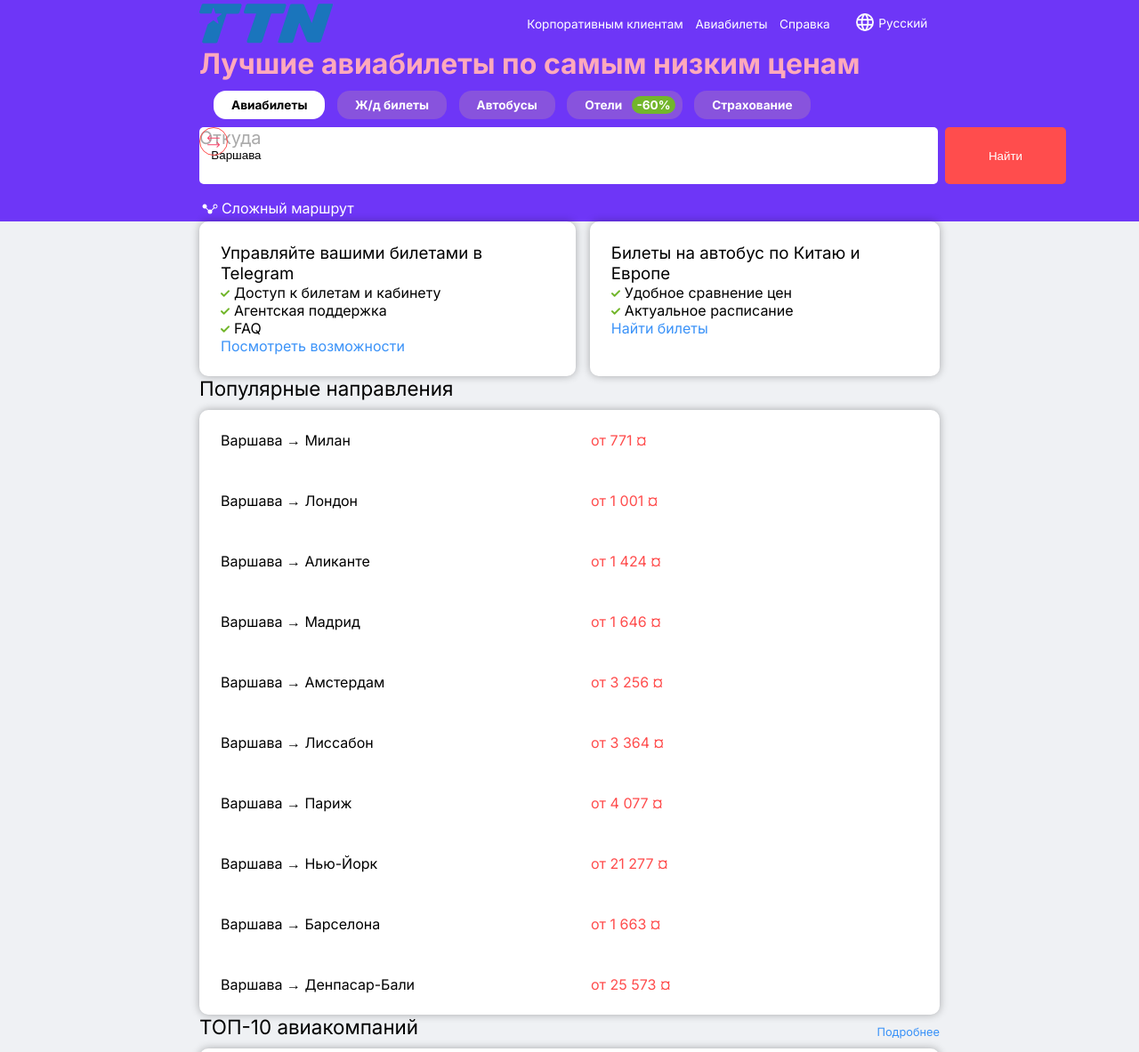
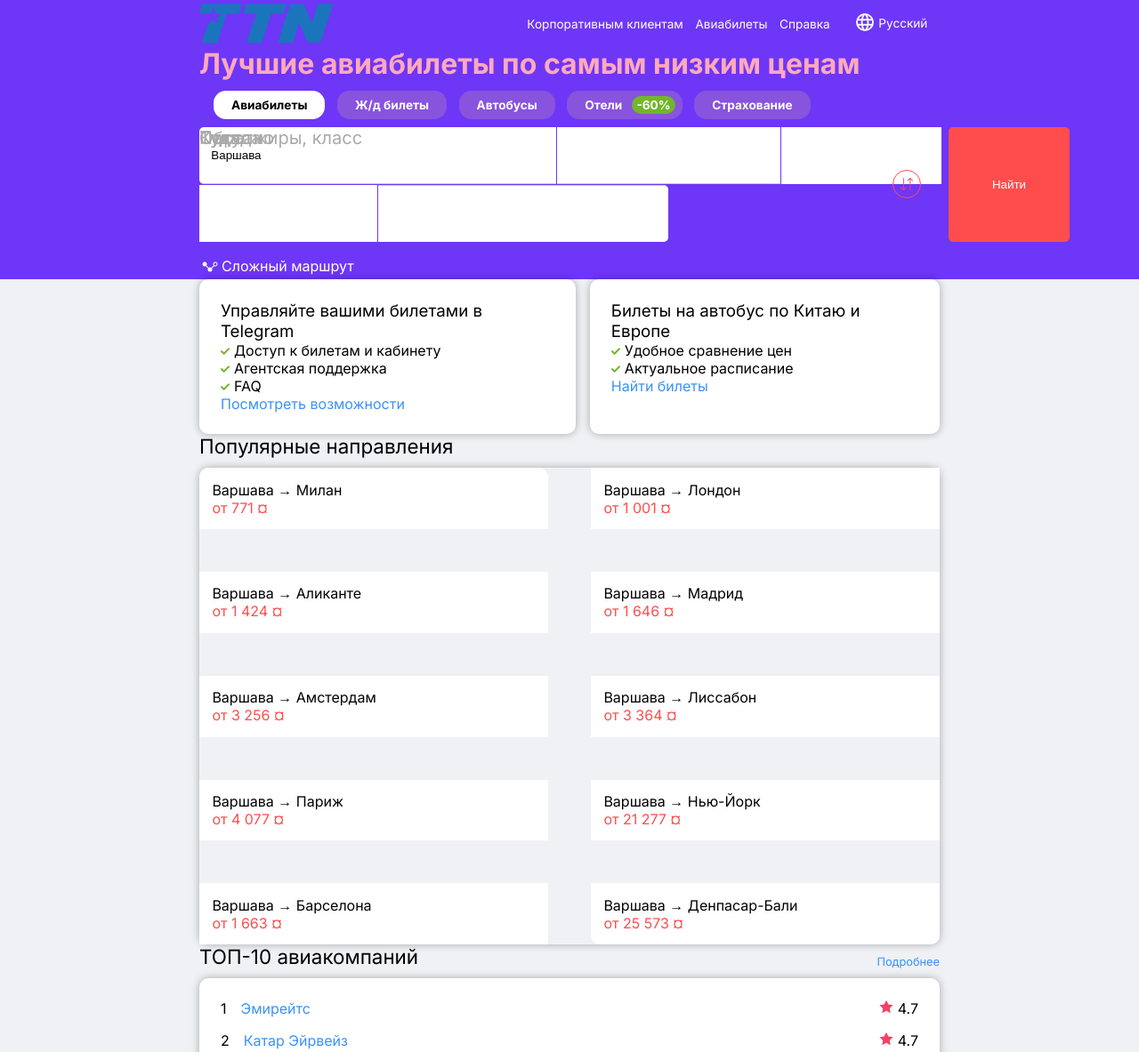
Before and after one commit to IgrisUVG/JavaRushProjact1, a plain HTML site: page index.html in a window 1280 px wide. Shown: the top 1183 px of the page at 89% size. Drawn offline with Linux system fonts and the light colour scheme.

Commit message:
seventh approximation
experiment with media 320px

```diff
--- a/css/index.css
+++ b/css/index.css
@@ -11,22 +11,73 @@
     }
 
     fieldset {
-        display: flex;
-        flex-direction: column;
+        display: grid;
+        grid-template-columns: repeat(2, 1fr);
         margin-bottom: 1em;
     }
 
     fieldset input {
         display: block;
-        border-bottom: 1px solid gray;
+        width: 100%;
+        height: 100%;
+        min-width: 136px;
+        min-height: 64px;
+        padding: 1em;
+        /*border-bottom: 1px solid gray;*/
     }
 
-    fieldset input:first-child {
+    #from, #to, #passengers {
+        grid-column: span 2;
+    }
+
+    #from, #to {
+        border-bottom: 1px solid #ccc;
+    }
+
+    #passengers {
+        border-top: 1px solid #ccc;
+    }
+
+    #swap {
+        left: auto;
+        right: 1.3em;
+        top: 3em;
+        transform: rotate(90deg);
+    }
+
+    /*fieldset input:first-child*/
+    #from {
         border-radius: 5px 5px 0 0;
     }
 
     fieldset input:last-child {
         border-radius: 0 0 5px 5px;
+    }
+
+    #pops {
+        display: flex;
+        flex-direction: column;
+        gap: 1px;
+        border-radius: 10px;
+        box-shadow: 0 0 10px rgba(0, 0, 0, .3);
+    }
+
+    #pops div {
+        background-color: white;
+        padding: .9em;
+    }
+
+    #pops div:first-child {
+        border-radius: 10px 10px 0 0;
+    }
+
+    #pops div:last-child {
+        border-radius: 0 0 10px 10px;
+    }
+
+
+    #pops p:nth-child(2n) {
+        color: var(--accent-color);
     }
 
 }
@@ -83,7 +134,7 @@
     fieldset {
         display: grid;
         grid-area: inputs;
-        /*gap: 1px;*/
+        gap: 1px;
         grid-template-columns: minmax(200px, 1fr) minmax(200px, 1fr) repeat(2, minmax(125px, 1fr)) minmax(180px, 1fr);
         margin: 0;
     }
@@ -111,13 +162,13 @@
         gap: 1.5em;
     }
 
-    #pop {
+    #pops {
         display: grid;
         grid-template-columns: repeat(2, 1fr);
         gap: 3em;
     }
 
-    /*#pop section {*/
+    /*#pops section {*/
     /*    display: flex;*/
     /*    justify-content: space-between;*/
     /*}*/
@@ -273,7 +324,7 @@ form input {
     display: block;
     outline: none;
     padding: 1em;
-    border: none;
+    /*border: none;*/
 }
 
 form label {
@@ -311,9 +362,9 @@ form label {
 
 form button {
     grid-area: find-button;
-    min-width: 136px;
     width: 100%;
     height: 100%;
+    min-width: 136px;
     min-height: 64px;
     background-color: var(--accent-color);
     color: white;
@@ -365,7 +416,7 @@ footer a {
     padding: 1.5em;
 }
 
-#pop p:nth-child(2n) {
+#pops p:nth-child(2n) {
     color: var(--accent-color);
 }
 
@@ -408,10 +459,10 @@ footer a {
 }
 
 
-#faq p,
-#hot p {
-    padding-bottom: 1.5em;
-}
+/*#faq p,*/
+/*#hot p {*/
+/*    padding-bottom: 1.5em;*/
+/*}*/
 
 #hot p {
     font-size: .9em;
--- a/index.html
+++ b/index.html
@@ -160,14 +160,18 @@
                     <option value="Кишинев">
                     <option value="Балице">
                 </datalist>
-                <input list="to-airports" id="to"><label for="to"><!--Куда--></label>
+                <label for="to">Куда</label>
+                <input list="to-airports" id="to">
                 <datalist id="to-airports">
 
                 </datalist>
                 <div id="swap"><img src="img/icons/swap.svg" alt=""></div>
-                <input id="there"><label for="there"><!--Туда--></label>
-                <input id="back"><label for="back"><!--Обратно--></label>
-                <input id="passengers"><label for="passengers"><!--Пассажиры, класс--></label>
+                <label for="there">Туда</label>
+                <input id="there">
+                <label for="back">Обратно</label>
+                <input id="back">
+                <label for="passengers">Пассажиры, класс</label>
+                <input id="passengers">
                 <!--div-- id="choice-passengers" class="collapsed">
                     <p>Максимум 9 пассажиров</p>
                     <section>
@@ -225,30 +229,48 @@
     </aside>
     <section>
         <article>
+            <h2>Популярные направления</h2>
+            <div id="pops">
                 <div>
-                <h2>Популярные направления</h2>
-            </div>
-            <div id="pop" class="wrap">
                     <p>Варшава → Милан</p>
                     <p>от 771 &#164;</p>
+                </div>
+                <div>
                     <p>Варшава → Лондон</p>
                     <p>от 1 001 &#164;</p>
+                </div>
+                <div>
                     <p>Варшава → Аликанте</p>
                     <p>от 1 424 &#164;</p>
+                </div>
+                <div>
                     <p>Варшава → Мадрид</p>
                     <p>от 1 646 &#164;</p>
+                </div>
+                <div>
                     <p>Варшава → Амстердам</p>
                     <p>от 3 256 &#164;</p>
+                </div>
+                <div>
                     <p>Варшава → Лиссабон</p>
                     <p>от 3 364 &#164;</p>
+                </div>
+                <div>
                     <p>Варшава → Париж</p>
                     <p>от 4 077 &#164;</p>
+                </div>
+                <div>
                     <p>Варшава → Нью-Йорк</p>
                     <p>от 21 277 &#164;</p>
+                </div>
+                <div>
                     <p>Варшава → Барселона</p>
                     <p>от 1 663 &#164;</p>
+                </div>
+                <div>
                     <p>Варшава → Денпасар-Бали</p>
                     <p>от 25 573 &#164;</p>
+                </div>
             </div>
         </article>
         <article id="top-ten">
```
Lines whose indentation alone changed are shown as unchanged.
